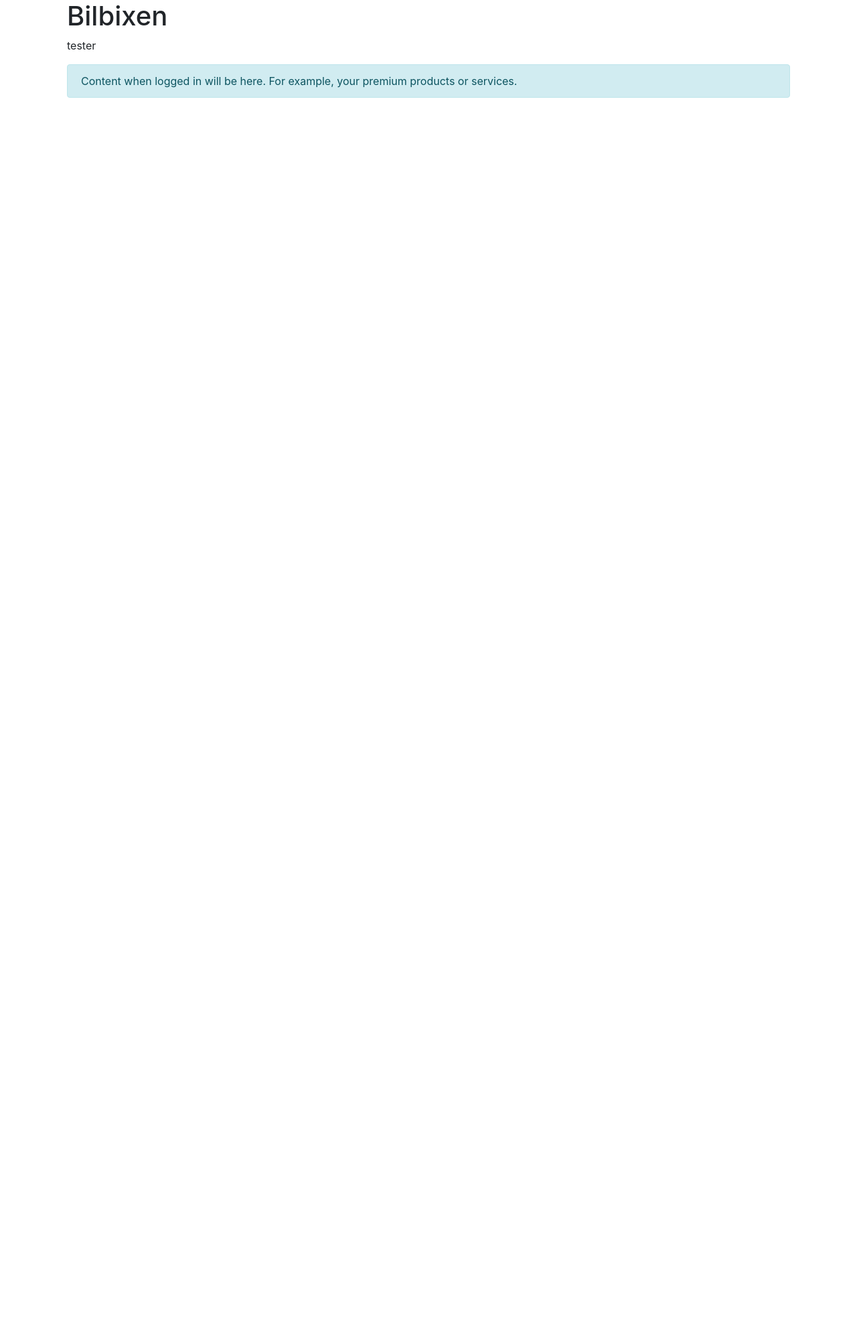
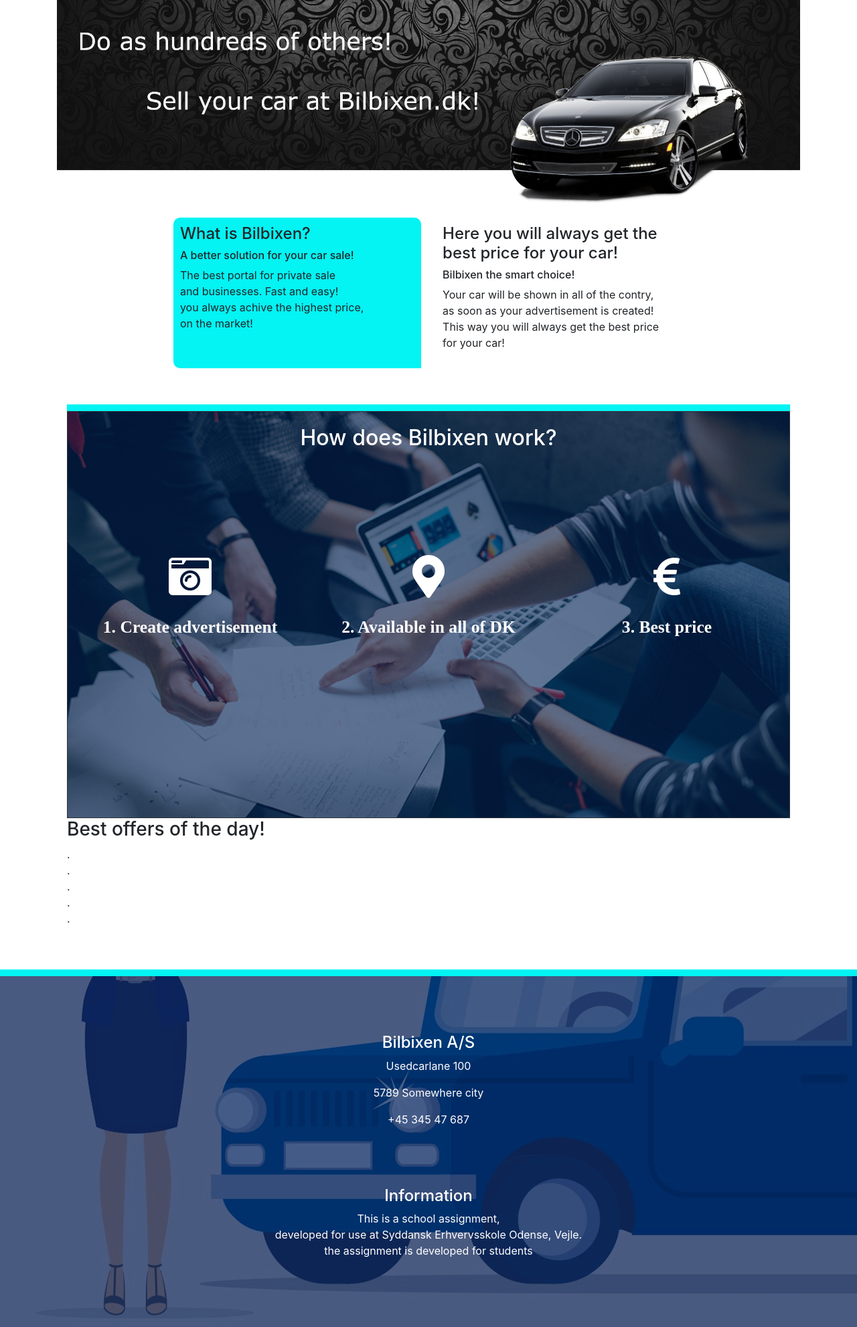
Before and after one commit to NicolaiHjacobsen/Bilbiksen, a PHP site: page / in a window 1280 px wide; the page is wider, and only the part inside the window is pictured. Shown: the part 56-2038 px from the top of that part at 67% size. Before the commit the page ends 202 px from the top of that part, so only its background shows below. Run offline with PHP 8.4, Linux system fonts and the light colour scheme; some libraries are stand-ins or nearby versions.

Commit message:
dealer index page
missing car offers

```diff
--- a/Bilbixen/index.php
+++ b/Bilbixen/index.php
@@ -3,7 +3,7 @@
     include_once 'config/core.php';
 
     //Set page header
-    $page_title="Bilbixen";
+    $page_title="View cars";
 
     $require_login=false;
     include_once 'login_checker.php';
@@ -30,10 +30,51 @@
     }
 
     // content once logged in
-echo "<p>tester</p>";
-    echo "<div class='alert alert-info'>";
-        echo "Content when logged in will be here. For example, your premium products or services.";
-    echo "</div>";
+    ?>
+        <section>
+            <div class="top_section row">
+                <img class="section_img" src="libs/img/top.jpg" alt="profil">
+            </div>
+            <div class="row justify-content-md-center">
+                <div class="what_is_bilbixen_left col col-lg-4">
+                    <h4>What is Bilbixen?</h4>
+                    <h6>A better solution for your car sale!</h6>
+                    <p>The best portal for private sale<br>and businesses. Fast and easy!<br>
+                    you always achive the highest price,<br> on the market!</p>
+                </div>
+                <div class="what_is_bilbixen_right col col-lg-4">
+                    <h4>Here you will always get the best price for your car!</h4>
+                    <h6>Bilbixen the smart choice!</h6>
+                    <p>Your car will be shown in all of the contry,<br>
+                    as soon as your advertisement is created!<br>This way you will always get the best price <br> for your car!</p>
+                </div>
+            </div>
+            <div class="info_box ">
+                <hr>
+                <div class="card bg-dark text-white">
+                <img src="libs/img/info_box.png" class="card-img" alt="...">
+                <div class="card-img-overlay">
+                    <h2>How does Bilbixen work?</h2>
+                    <div class="row icons justify-content-between">
+                        <div class="col-4"><i class="fas fa-camera-retro"><p>1. Create advertisement</p></i></div>
+                        <div class="col-4"><i class="fas fa-map-marker-alt"><p>2. Available in all of DK</p></i></div>
+                        <div class="col-4"><i class="fas fa-euro-sign"><p>3. Best price</p></i></div>
+                    </div>
+                </div>
+            </div>
+
+            <div class="test">
+                <h3>Best offers of the day!</h3>
+                <div>.</div>
+                <div>.</div>
+                <div>.</div>
+                <div>.</div>
+                <div>.</div>
+            </div>
+
+
+        </section>
+    <?php
 
 echo "</div>";
 
--- a/Bilbixen/layout_footer.php
+++ b/Bilbixen/layout_footer.php
@@ -1,6 +1,21 @@
 </div>
 <!-- Ends the Container div -->
+<hr>
+<div class="foot">
+    <img src="libs/img/bot.png" alt="footer">
+    <div class="foot_content">
+        <h4 >Bilbixen A/S</h4>
+        <p>Usedcarlane 100</p>
+        <p>5789 Somewhere city</p>
+        <p>+45 345 47 687</p>
+        <br><br><br>
+        <h4>Information</h4>
+        <p>This is a school assignment, <br> developed for use at Syddansk Erhvervsskole Odense, Vejle. <br> the assignment is developed for students</p>
+    </div>
 
+</div>
+
+</div>
 <script src="https://code.jquery.com/jquery-3.3.1.slim.min.js" integrity="sha384-q8i/X+965DzO0rT7abK41JStQIAqVgRVzpbzo5smXKp4YfRvH+8abtTE1Pi6jizo" crossorigin="anonymous"></script>
 <script src="https://cdnjs.cloudflare.com/ajax/libs/popper.js/1.14.7/umd/popper.min.js" integrity="sha384-UO2eT0CpHqdSJQ6hJty5KVphtPhzWj9WO1clHTMGa3JDZwrnQq4sF86dIHNDz0W1" crossorigin="anonymous"></script>
 <script src="https://stackpath.bootstrapcdn.com/bootstrap/4.3.1/js/bootstrap.min.js" integrity="sha384-JjSmVgyd0p3pXB1rRibZUAYoIIy6OrQ6VrjIEaFf/nJGzIxFDsf4x0xIM+B07jRM" crossorigin="anonymous"></script>
--- a/Bilbixen/layout_header.php
+++ b/Bilbixen/layout_header.php
@@ -17,15 +17,3 @@
 
     <!-- Container -->
     <div class="container">
-        <?php
-        if($page_title!="Login")
-        {
-        ?>
-        <div class='col-md-12'>
-            <div class="page-header">
-                <h1><?php echo isset($page_title) ? $page_title : "Bilbixen"; ?></h1>
-            </div>
-        </div>
-        <?php
-        }
-        ?>
--- a/Bilbixen/libs/css/custom.css
+++ b/Bilbixen/libs/css/custom.css
@@ -42,3 +42,66 @@
 {
     float: right;
 }
+
+.page-header
+{
+    text-align: center;
+    padding: 20px;
+}
+
+.section_img
+{
+    width: 100%;
+}
+.what_is_bilbixen_left
+{
+    background-color: rgb(4, 243, 243);
+    border-radius: 10px 10px 0px 10px;
+    margin: 2% 2% 0% 0%;
+    padding: 10px;
+}
+.what_is_bilbixen_right
+{
+    margin: 2% 0% 0% 0%;
+    padding: 10px;
+}
+
+hr
+{
+    margin: 5% 0% 0% 0%;
+    border: 5px solid rgb(4, 243, 243);
+}
+
+.card
+{
+    border-radius: 0px !important;
+    font-size: 4em;
+    text-align: center;
+}
+.icons
+{
+    margin-top: 15%;
+}
+
+.fas p
+{
+    margin-top: 30px;
+    font-size: .4em;
+    width: 100%;
+}
+
+.foot
+{
+    position: relative;
+    text-align: center;
+    color: white;
+}
+
+
+.foot_content
+{
+    position: absolute;
+    top: 50%;
+    left: 50%;
+    transform: translate(-50%, -50%);
+}
--- a/Bilbixen/login.php
+++ b/Bilbixen/login.php
@@ -107,6 +107,7 @@
                     echo "<input type='password' name='password' class='form-control' placeholder='Password' required />";
                     echo "<input type='submit' class='btn btn-lg btn-primary btn-block' value='Log In' />";
                 echo "</form>";
+                echo "<a href='register.php'>register</a>";
             echo "</div>";
         echo "</div>";
     echo "</div>";
```
Also changed, not shown: Bilbixen/read_cars.php (added, +10 -0 lines), Bilbixen/libs/img/bot.png (added), Bilbixen/libs/img/bottom.jpg (added), Bilbixen/libs/img/info_box.png (added), Bilbixen/libs/img/top.jpg (added).
